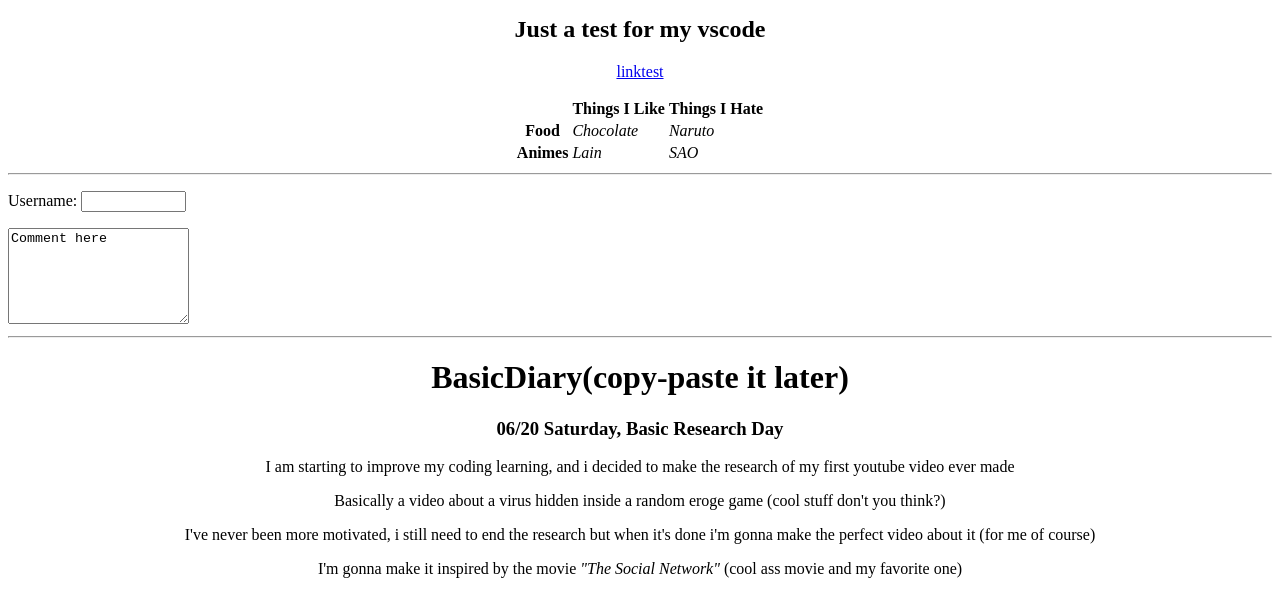
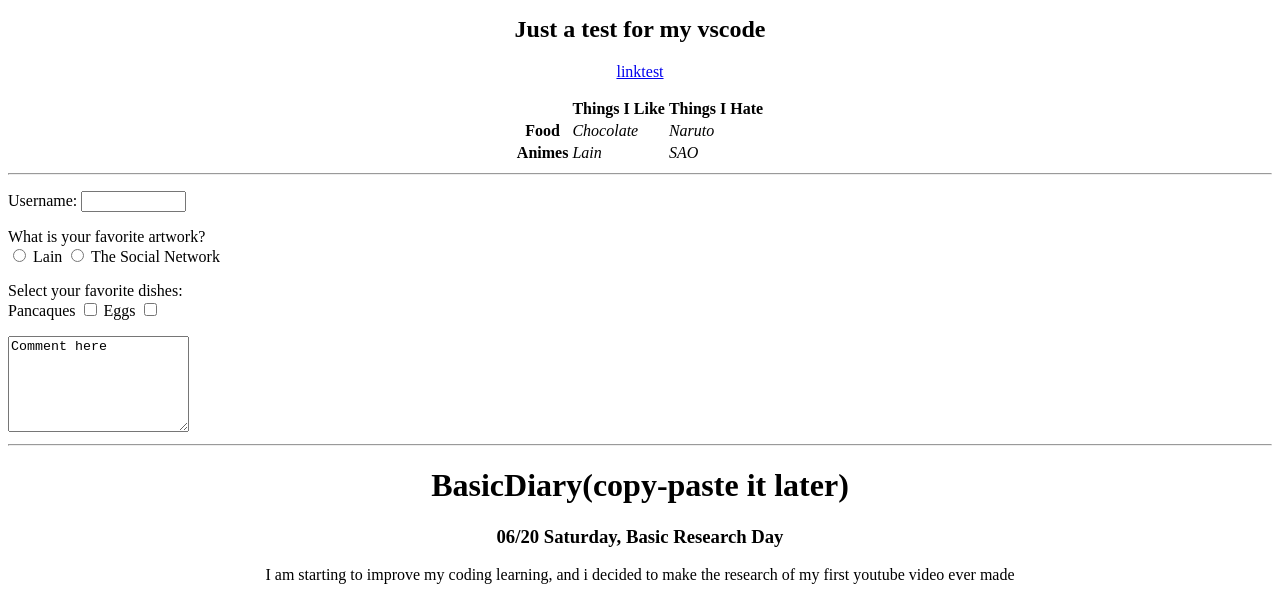
Before and after one commit to TheWiredGodAlt/Neocities_Website, a plain HTML site: page neocities_blog/index.html in a window 1280 px wide. Shown: the part 487-1081 px from the top of the page. Drawn offline with Linux system fonts and the light colour scheme.

Commit message:
Basic checkbox and basic radio buttom

```diff
--- a/neocities_blog/index.html
+++ b/neocities_blog/index.html
@@ -63,6 +63,25 @@
         <p>Username:
         <input type="text" name="username" size="10" maxlenght="20">
         </p>
+
+        <!--Radio buttom form. This is just a test for me to use it sometime in the future-->
+        <p>
+            What is your favorite artwork?<br />
+            <input type="radio" name="genre" value="lain">
+            Lain
+            <input type="radio"  name="genre" value="the social network">
+            The Social Network
+
+        </p>
+        <!--Checkbox test for me to use it in the future of the site (just as a funny fact, you can use the checked atribute inside the checkbox input to make it checked)-->
+        <p>
+            Select your favorite dishes:<br />
+            Pancaques
+            <input type="checkbox" name="dumbtest" value="pancaques">
+            Eggs
+            <input type="checkbox" name="dumbtest" value="eggs">
+        </p>
+
         <textarea name="comments" cols="20" rows="6">Comment here</textarea>
     </form>
 
```
